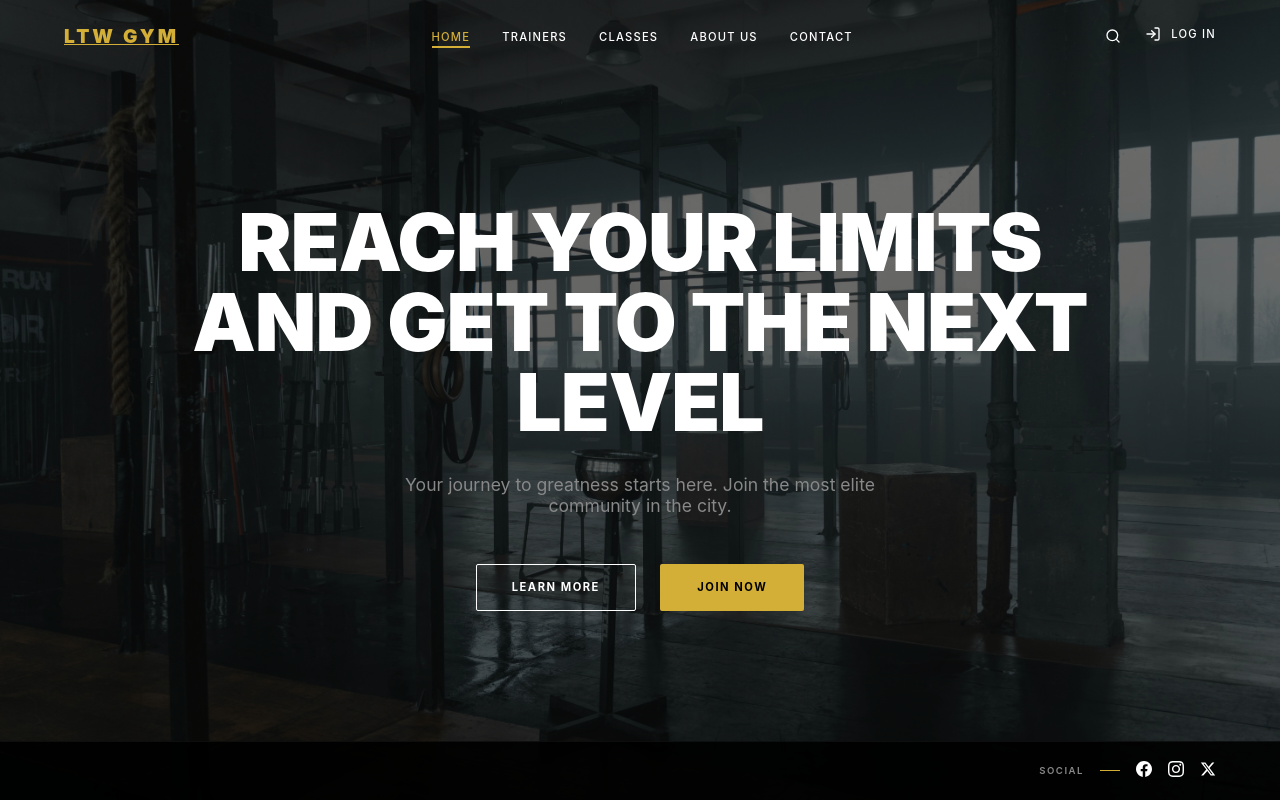
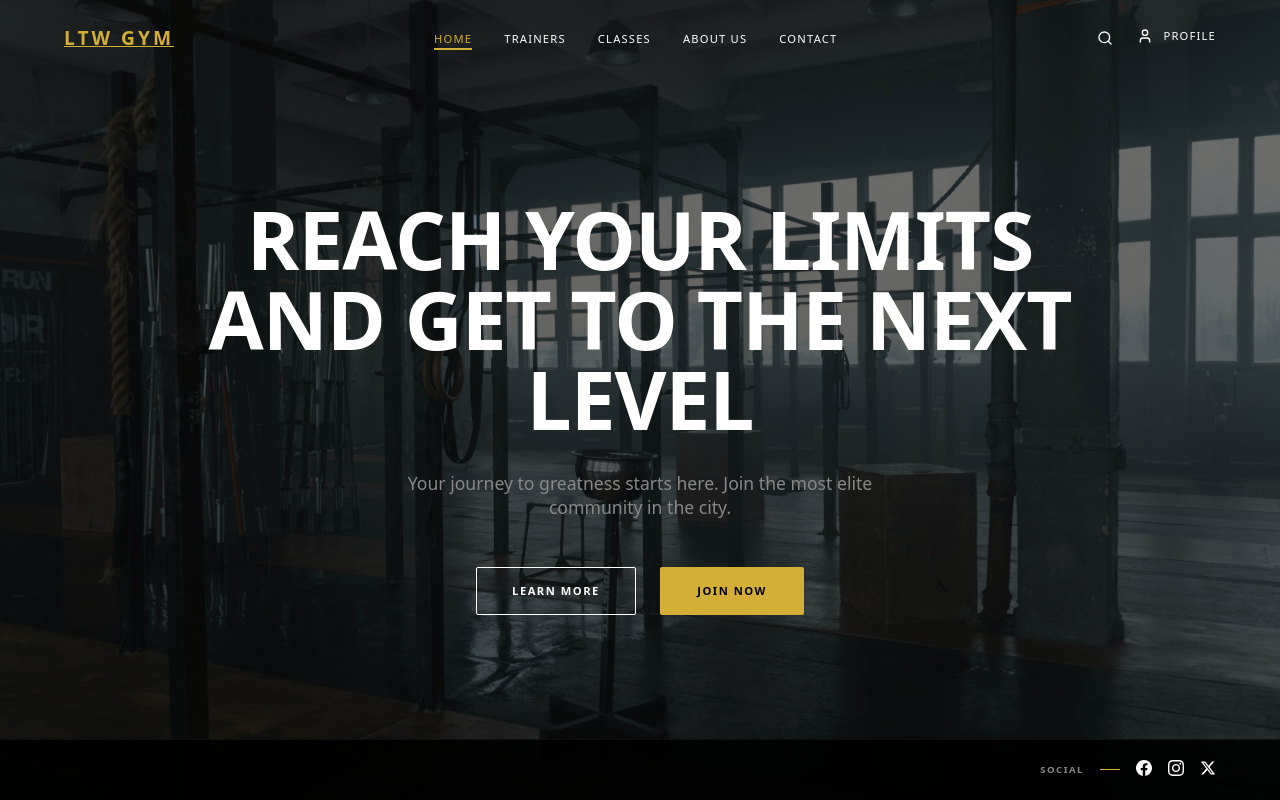
Before and after one commit to FEUP-LTW-2026/ltw-project-ltw03g06, a PHP site: page / in a window 1280 px wide. Run offline with PHP 8.4, Linux system fonts and the light colour scheme.

Commit message:
Changed font and account icon

```diff
--- a/css/global.css
+++ b/css/global.css
@@ -10,7 +10,7 @@
     --text-light: #ffffff;
     --text-muted: #888888; /* Slightly darker for better hierarchy */
 
-    --font-main: 'Inter', 'Segoe UI', Roboto, sans-serif;
+    --font-main: 'Noto Sans', 'Inter', 'Segoe UI', sans-serif;
     --transition: 0.25s cubic-bezier(0.4, 0, 0.2, 1);
 }
 
--- a/index.html
+++ b/index.html
@@ -30,9 +30,9 @@
                 <svg class="nav-icon"><use href="assets/img/icons.svg#icon-search"></use></svg>
             </button>
 
-            <a href="login.html" class="nav-link u-lift">
-                <svg class="nav-icon"><use href="assets/img/icons.svg#icon-log-in"></use></svg>
-                <span>LOG IN</span>
+            <a href="profile.html" class="nav-link u-lift">
+                <svg class="nav-icon"><use href="assets/img/icons.svg#icon-user"></use></svg>
+                <span>PROFILE</span>
             </a>
         </div>
     </nav>
```
Also changed, not shown: assets/img/icons.svg.
